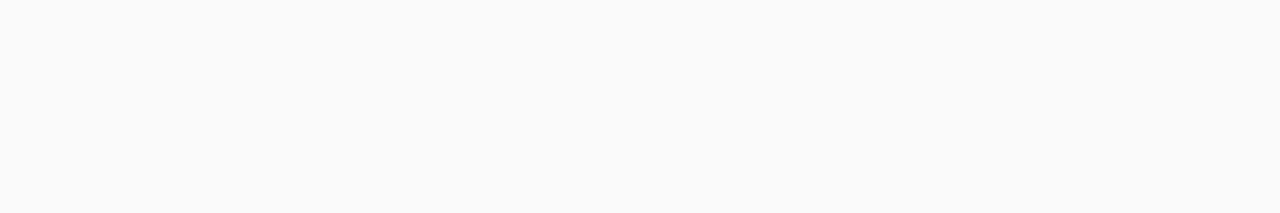
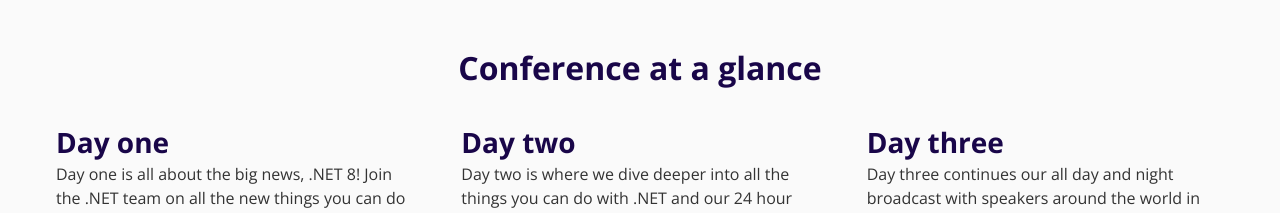
Before and after one commit to MDCUzbekistan/dotnetconf, a Next.js app: page / in a window 1280 px wide. Shown: the part 2034-2247 px from the top of the page. Before the commit the page ends 2032 px from the top, so only its background shows below. Built offline with nearby package versions, Linux system fonts and the light colour scheme.

Commit message:
✨ feat: implement schedule in home page

```diff
--- a/src/app/page.js
+++ b/src/app/page.js
@@ -1,5 +1,6 @@
 import Features from "@/components/home/features";
 import Hero from "@/components/home/hero";
+import Schedule from "@/components/home/schedule";
 import Speakers from "@/components/home/speakers";
 
 export default function Home() {
@@ -8,6 +9,7 @@
       <Hero />
       <Features />
       <Speakers />
+      <Schedule />
     </>
   );
 }
--- a/src/components/home/schedule/schedule.jsx
+++ b/src/components/home/schedule/schedule.jsx
@@ -1,7 +1,28 @@
-import React from 'react';
+import React from "react";
+import styles from "./schedule.module.css";
+import Heading from "@/components/heading";
+import { schedule } from "./constants";
 
-function schedule() {
-  return <div></div>;
+function Schedule() {
+  return (
+    <section className={styles.wrapper}>
+      <Heading level={2} className={styles.title}>
+        Conference at a glance
+      </Heading>
+      <div className={styles.list}>
+        {schedule.map((item) => {
+          return (
+            <article key={item.id}>
+              <Heading className={styles.heading} level={3}>
+                {item.title}
+              </Heading>
+              <p className={styles.description}>{item.description}</p>
+            </article>
+          );
+        })}
+      </div>
+    </section>
+  );
 }
 
-export default schedule;
+export default Schedule;
--- a/src/components/home/schedule/schedule.module.css
+++ b/src/components/home/schedule/schedule.module.css
@@ -0,0 +1,31 @@
+.wrapper {
+  margin-top: 48px;
+}
+
+.title {
+  text-align: center;
+  margin-bottom: 32px;
+}
+
+.list {
+  display: grid;
+  grid-template-columns: repeat(3, 1fr);
+  gap: 48px;
+}
+
+.description {
+  color: var(--color-foreground);
+}
+
+@media screen and (max-width: 848px) {
+  .list {
+    gap: 24px;
+  }
+}
+
+@media screen and (max-width: 548px) {
+  .list {
+    grid-template-columns: 1fr;
+    gap: 48px;
+  }
+}
```
